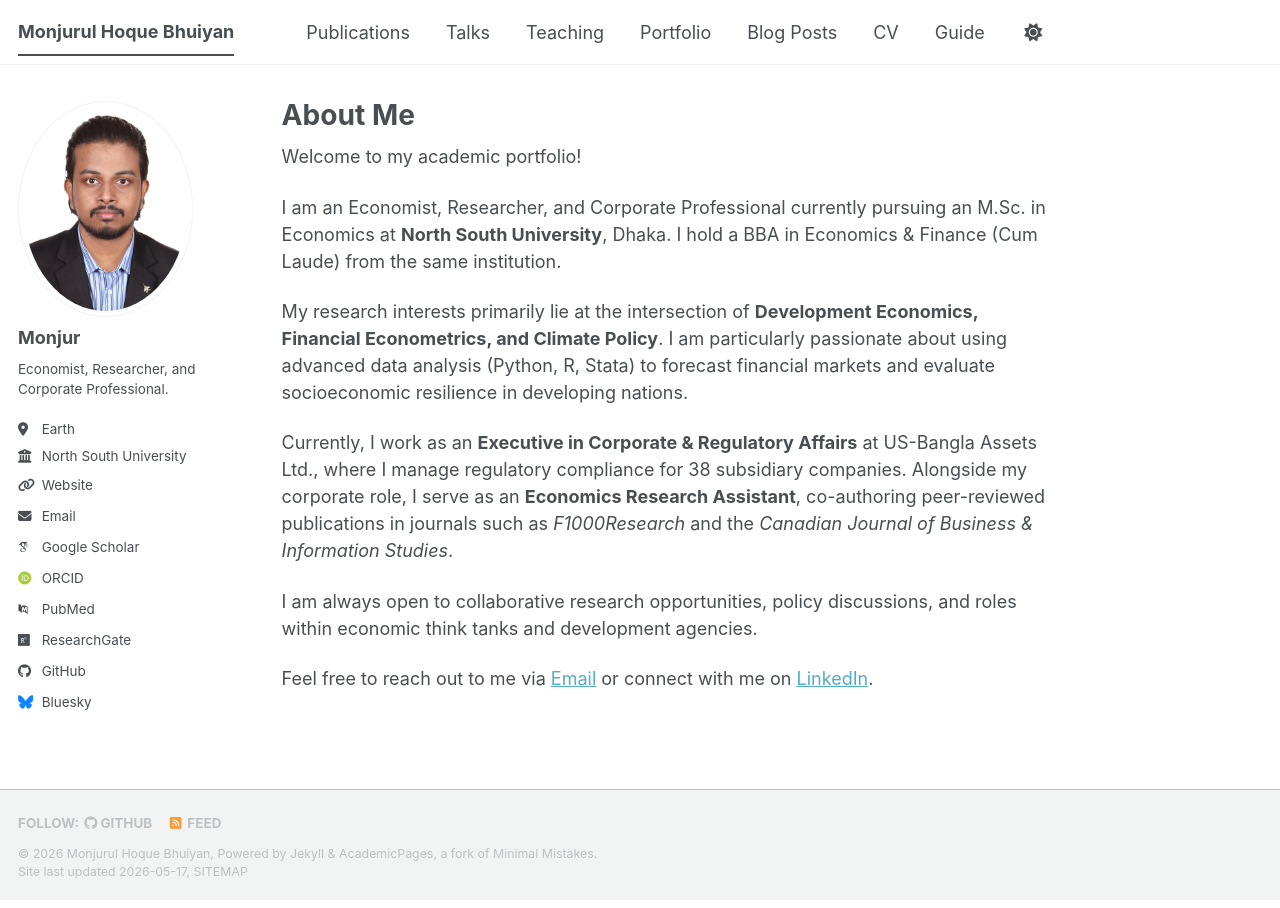
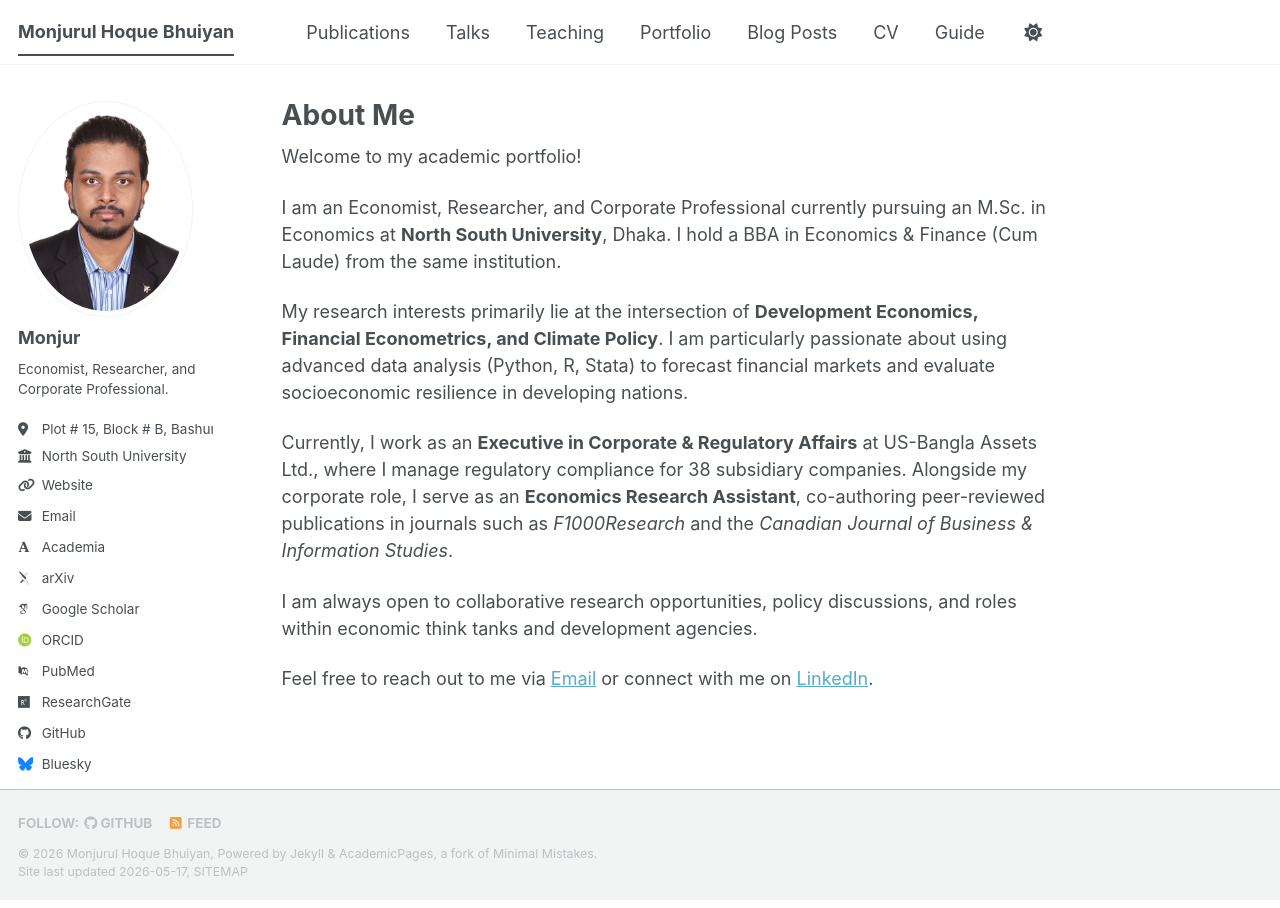
Before and after one commit to Monjur1841/monjur1841.github.io, a Jekyll site: the page built from _pages/about.md, in a window 1280 px wide. Built offline with Jekyll 4.4.1, drawn with Linux system fonts in a browser that asks for light colours; some web fonts are replaced; a script bundle is joined from its source files by our own code; library files that are not in the unit come from our copies.

Commit message:
Update _config.yml

```diff
--- a/_config.yml
+++ b/_config.yml
@@ -27,21 +27,21 @@ author:
   name             : "Monjur"
   pronouns         : # example: "he/him"
   bio              : "Economist, Researcher, and Corporate Professional."
-  location         : "Earth"
+  location         : "Plot # 15, Block # B, Bashundhara R/A, Dhaka-1229, Bangladesh"
   employer         : "North South University "
   uri              : "https://monjur1841.github.io/"
   email            : "monjurul.bhuiyan01@northsouth.edu"
 
   # Academic websites
-  academia         : # URL
-  arxiv            : # URL - Update with the correct link to your profile
+  academia         : "https://northsouth.academia.edu/MonjurulHoqueBhuiyanBhuiyan"
+  arxiv            :  "https://arxiv.org/a/monjur1841.html"
   googlescholar    : "https://scholar.google.com/citations?user=pDn9Lg4AAAAJ&hl=en"
   inspire-hep      : # URL
   impactstory      : # URL
   orcid            : "https://orcid.org/0009-0007-1632-3989"
   semantic         : # URL
   ssrn             : # URL
-  pubmed           : "https://www.ncbi.nlm.nih.gov/pubmed/?term=john+snow"
+  pubmed           : "https://www.ncbi.nlm.nih.gov/myncbi/"
   researchgate     : "https://www.researchgate.net/profile/Monjurul-Hoque-3"
   scopus           : # URL
   zotero           : # URL
```
